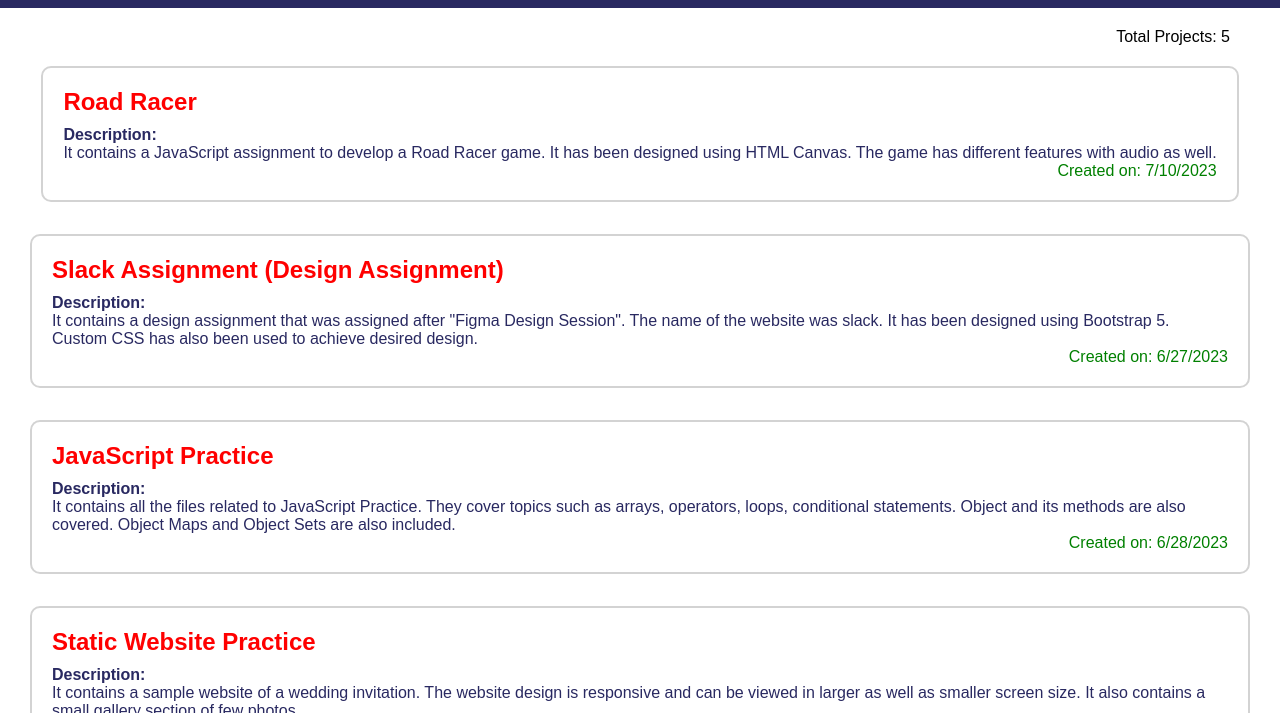
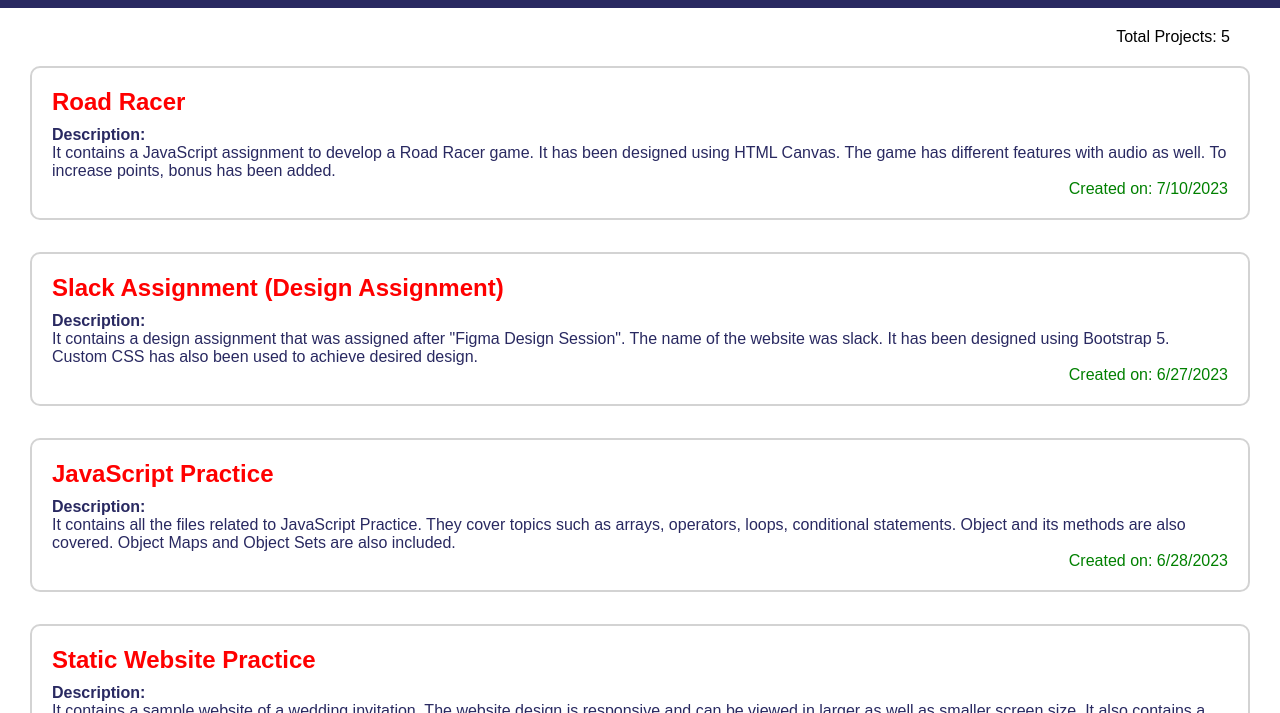
Before and after one commit to SachinKhatri53/static-website, a plain HTML site: page index.html in a window 1280 px wide. Shown: the part 87-800 px from the top of the page. Drawn offline with Linux system fonts and the light colour scheme; a web font is replaced by a local one.

Commit message:
chore: chnage description.

```diff
--- a/index.html
+++ b/index.html
@@ -44,6 +44,7 @@
                     <h4>Description:</h4>
                     It contains a JavaScript assignment to develop a Road Racer game.
                     It has been designed using HTML Canvas. The game has different features with audio as well.
+                    To increase points, bonus has been added.
                     </p>
                     <p class="date">Created on: 7/10/2023</p>
                 </div>
```
